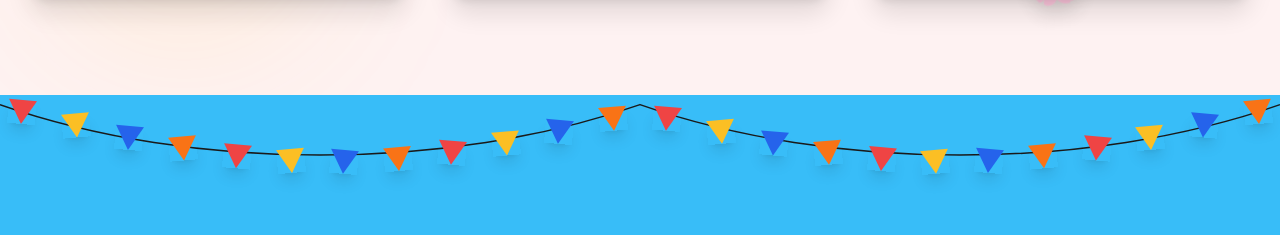
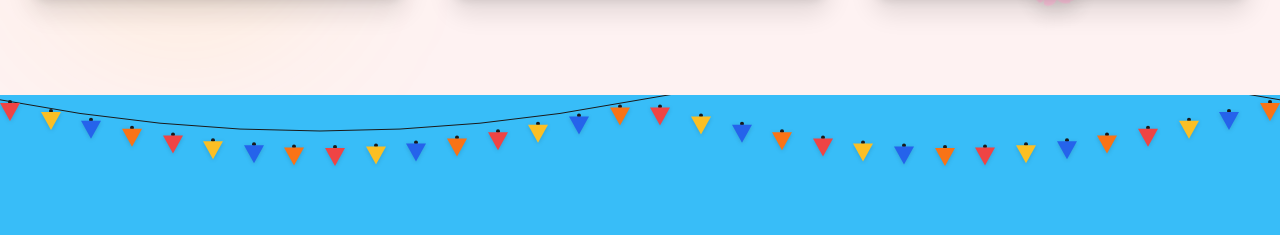
Before and after one commit to JOSEPHYT7/Zenvite, a React (Vite) app in the folder frontend/: page / in a window 1280 px wide. Shown: the part 2060-2295 px from the top of the page. Built offline with nearby package versions, Linux system fonts and the light colour scheme; a web font is replaced by a local one.

Commit message:
Perfected the bunting decoration with better alignment and smoothness

```diff
--- a/frontend/src/components/Previews.jsx
+++ b/frontend/src/components/Previews.jsx
@@ -32,47 +32,46 @@ const Previews = () => {
   return (
     <section id="previews" className="py-24 relative z-10 bg-birthday-bg overflow-hidden font-playful cursor-birthday">
       {/* Birthday Bunting/Decor Concept (Image 3) */}
-      {/* Bunting Decoration Style (Colorful Flags on String) */}
-      <div className="absolute top-0 inset-x-0 h-32 pointer-events-none z-20">
+      {/* Bunting Decoration Style (Refined & Perfected) */}
+      <div className="absolute top-0 inset-x-0 h-24 pointer-events-none z-20">
         {/* SVG String */}
         <svg className="absolute top-0 w-full h-24 overflow-visible" preserveAspectRatio="none" viewBox="0 0 1000 100">
           <path
-            d="M0,10 C 150,80 350,80 500,10 C 650,80 850,80 1000,10"
+            d="M0,5 Q 250,70 500,5 T 1000,5"
             stroke="#1a1a1a"
-            strokeWidth="1.5"
+            strokeWidth="1"
             fill="none"
             vectorEffect="non-scaling-stroke"
           />
         </svg>
 
         {/* Flags Container */}
-        <div className="flex justify-between w-full px-2 mt-[-5px]">
-          {Array.from({ length: 24 }).map((_, i) => {
+        <div className="flex justify-between w-full px-0">
+          {Array.from({ length: 32 }).map((_, i) => {
             const colors = ['#ef4444', '#fbbf24', '#2563eb', '#f97316'];
             const color = colors[i % colors.length];
-            // Calculate vertical offset based on the curve: M0,10 C 150,80 350,80 500,10...
-            const x = i / 23;
-            let yOffset = 0;
-            if (x <= 0.5) {
-               const t = x * 2;
-               yOffset = 10 + (80 - 10) * (1 - Math.pow(1 - t, 2)) * (1 - Math.pow(t, 2)) * 4; // Approximating the cubic bezier
-               // Simpler approximation for sagging string
-               yOffset = 10 + Math.sin(x * Math.PI * 2) * 45;
-            } else {
-               const t = (x - 0.5) * 2;
-               yOffset = 10 + Math.sin(x * Math.PI * 2) * 45;
-            }
-            // Better approximation: sin wave for double sag
-            yOffset = 10 + Math.abs(Math.sin(x * Math.PI * 2)) * 50;
+            const x = i / 31;
+
+            // Perfect parabola/quad curve math for two sags
+            // sag = (1 - (2x-1)^2) for a single sag from 0 to 1
+            // For two sags, we use absolute sin or piecewise quadratic
+            const sagFactor = Math.abs(Math.sin(x * Math.PI * 2));
+            const yOffset = 5 + (sagFactor * 45);
 
             return (
               <div
                 key={i}
                 className="relative flex flex-col items-center"
-                style={{ transform: `translateY(${yOffset}px) rotate(${(i % 2 === 0 ? 5 : -5)}deg)` }}
+                style={{
+                  left: '0',
+                  transform: `translateY(${yOffset}px)`
+                }}
               >
+                {/* Connection Dot */}
+                <div className="w-1 h-1 bg-[#1a1a1a] rounded-full mb-[-1px]"></div>
+                {/* Flag */}
                 <div
-                  className="w-0 h-0 border-l-[10px] md:border-l-[14px] border-l-transparent border-t-[18px] md:border-t-[24px] border-r-[10px] md:border-r-[14px] border-r-transparent shadow-lg"
+                  className="w-0 h-0 border-l-[8px] md:border-l-[10px] border-l-transparent border-t-[14px] md:border-t-[18px] border-r-[8px] md:border-r-[10px] border-r-transparent drop-shadow-sm"
                   style={{ borderTopColor: color }}
                 />
               </div>
```
